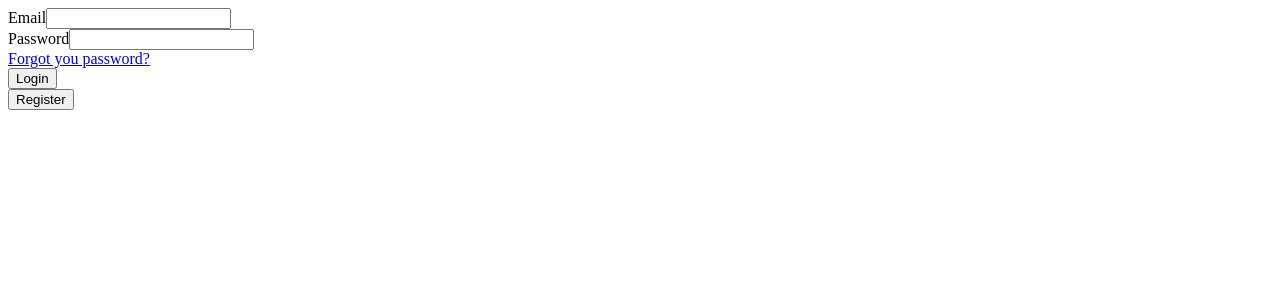
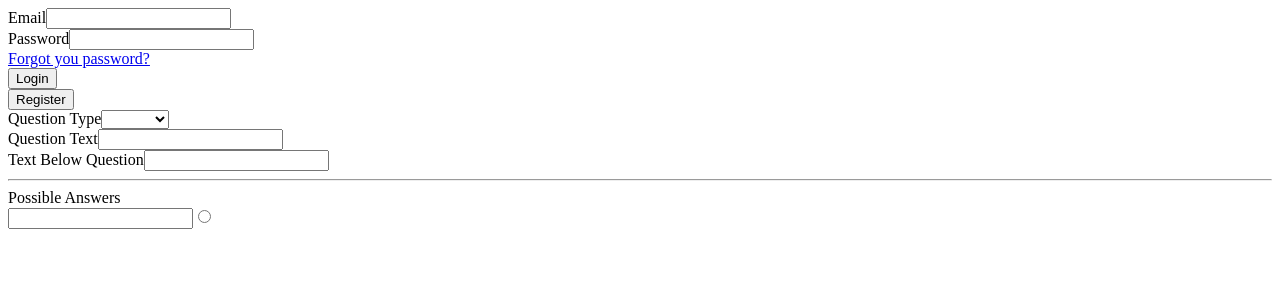
Before and after one commit to sanadsa/ExamSystem, an Angular app: page / in a window 1280 px wide. Shown: the top 300 px of the page. Built offline with nearby package versions, Linux system fonts and the light colour scheme.

Commit message:
edit question

```diff
--- a/src/app/app.component.html
+++ b/src/app/app.component.html
@@ -1,3 +1,5 @@
 <app-login-admin></app-login-admin>
 
 <router-outlet></router-outlet>
+
+<app-question-form></app-question-form>
--- a/src/app/app.module.ts
+++ b/src/app/app.module.ts
@@ -8,13 +8,15 @@ import { AppComponent } from './app.component';
 import { LoginAdminComponent } from './components/login-admin/login-admin.component';
 import { RegisterAdminComponent } from './components/register-admin/register-admin.component';
 import { MainMenuComponent } from './components/main-menu/main-menu.component';
+import { QuestionFormComponent } from './components/question-form/question-form.component';
 
 @NgModule({
   declarations: [
     AppComponent,
     LoginAdminComponent,
     RegisterAdminComponent,
-    MainMenuComponent
+    MainMenuComponent,
+    QuestionFormComponent
   ],
   imports: [
     BrowserModule,
--- /dev/null
+++ b/src/app/components/question-form/question-form.component.html
@@ -0,0 +1,32 @@
+<form [formGroup]="questionForm">
+  <div formGroupName="question">
+    <div class="formGroup">
+      <label for="questionType">Question Type</label>
+      <select #selectedType formControlName="questionType" id="questionType" (change)="setIsSingle()" class="form-control">
+        <option  *ngFor="let type of questionType" [value]="type">{{type}}</option>
+      </select>
+    </div>
+    <div class="formGroup">
+      <label for="questionText">Question Text</label>
+      <input type="text" formControlName="questionText" id="questionText" class="form-control" />
+    </div>
+    <div class="formGroup">
+      <label for="belowQuestion">Text Below Question</label>
+      <input type="text" formControlName="belowQuestion" id="belowQuestion" class="form-control" />
+    </div>
+    <hr>
+    <div class="formGroup">
+      <label for="possibleAnswers">Possible Answers</label>
+      <div *ngIf="isSingle">
+        <input type="text" formControlName="possibleAnswers" id="possibleAnswers" class="form-control" />
+        <input type="radio">
+      </div>
+      <div *ngIf="!isSingle">
+        <input type="text" formControlName="possibleAnswers" id="possibleAnswers" class="form-control" />
+        <input type="checkbox">
+      </div>
+    </div>
+    <div><label for=""></label></div>
+    <div><label for=""></label></div>
+  </div>
+</form>
--- /dev/null
+++ b/src/app/components/question-form/question-form.component.ts
@@ -0,0 +1,33 @@
+import { FormGroup, FormControl } from '@angular/forms';
+import { Component, OnInit, ViewChild, ElementRef } from '@angular/core';
+
+@Component({
+  selector: 'app-question-form',
+  templateUrl: './question-form.component.html',
+  styleUrls: ['./question-form.component.css']
+})
+export class QuestionFormComponent implements OnInit {
+  @ViewChild('selectedType') selectedType: ElementRef;
+  questionForm = new FormGroup({
+    question: new FormGroup({
+      questionType: new FormControl,
+      questionText: new FormControl,
+      belowQuestion: new FormControl,
+      possibleAnswers: new FormControl
+    })
+  });
+  questionType = ['Single', 'Multiple'];
+  isSingle = true;
+
+  constructor() { }
+
+  ngOnInit() {
+  }
+
+  setIsSingle() {
+    debugger;
+    let choice = this.selectedType.nativeElement.value;
+    this.isSingle = (choice == 'Single') ? true : false;
+  }
+
+}
```
Also changed, not shown: src/app/components/question-form/question-form.component.css (added), 1 other file (tests, documents, lock files or other folders).
